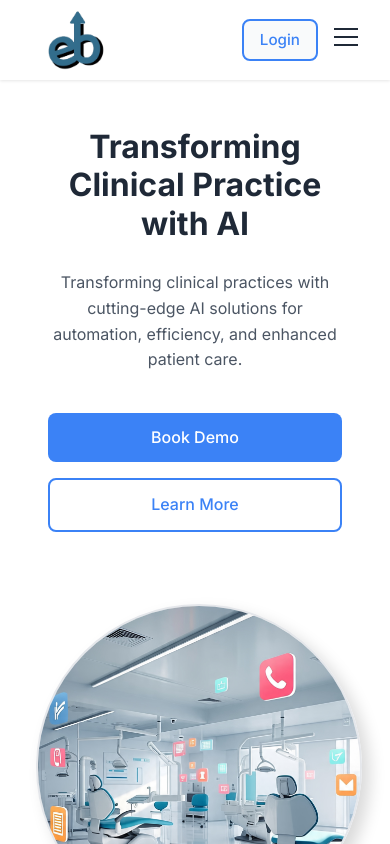
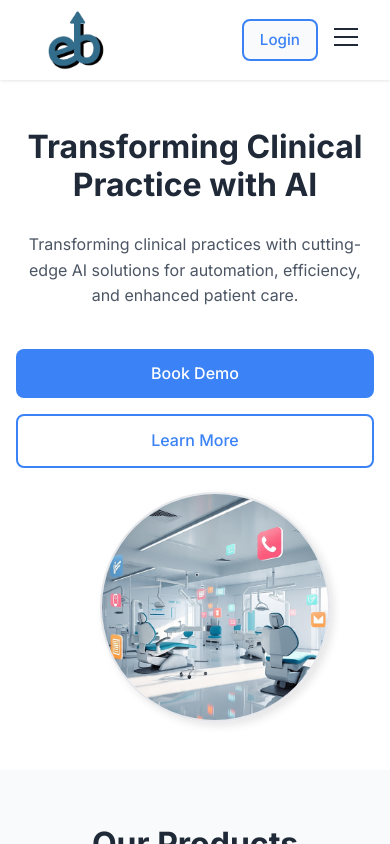
Before and after one commit to Jannatt22/Effibotic-Schedly-AI, a React (Create React App) app: page / in a window 390 px wide. Shown: the top 844 px of the page. Built offline with nearby package versions, Linux system fonts and the light colour scheme.

Commit message:
Refactor: Move Hero section to its own component and CSS file

```diff
--- a/src/App.css
+++ b/src/App.css
@@ -381,92 +381,6 @@ body {
   }
 }
 
-/* Hero Section */
-.hero-section {
-  background: var(--white);
-  padding: 8rem 6rem;
-  display: flex;
-  align-items: flex-start;
-  justify-content: space-between;
-  width: 100%;
-  margin: 0;
-  gap: 5rem;
-}
-
-.hero-content {
-  flex: 1;
-  max-width: 600px;
-  padding: 0 2rem;
-}
-
-.hero-content h1 {
-  font-size: 3.5rem;
-  line-height: 1.2;
-  margin-bottom: 1.7rem;
-  color: var(--text-main);
-}
-
-.hero-content p {
-  font-size: 1.25rem;
-  color: #4B5563;
-  margin-bottom: 2.5rem;
-}
-
-.hero-image {
-  flex: 1;
-  max-width: 500px;
-  max-height: 500px;
-  display: flex;
-  align-items: center;
-  justify-content: center;
-  padding: 3rem 2rem 0 0;
-}
-
-.feature-image {
-  width: 100%;
-  height: auto;
-  object-fit: contain;
-  border-radius: 50%;
-  border: 2px solid #E5E7EB;
-  box-shadow: 8px 8px 16px rgba(0, 0, 0, 0.15);
-  aspect-ratio: 1;
-  max-width: 400px;
-  max-height: 400px;
-  transition: transform 0.3s ease, box-shadow 0.3s ease;
-}
-
-.feature-image:hover {
-  transform: translateY(-5px);
-  box-shadow: 12px 12px 20px rgba(0, 0, 0, 0.2);
-}
-
-.hero-buttons {
-  display: flex;
-  gap: 1rem;
-}
-
-.secondary-button {
-  padding: 0.75rem 1.5rem;
-  border: 2px solid var(--primary);
-  color: var(--primary);
-  text-decoration: none;
-  border-radius: 0.5rem;
-  font-weight: 500;
-  transition: all 0.3s ease;
-}
-
-.secondary-button:hover {
-  background: var(--primary);
-  color: var(--white);
-}
-
-.placeholder-image {
-  width: 400px;
-  height: 400px;
-  background: #E5E7EB;
-  border-radius: 1rem;
-}
-
 /* Products Section */
 .products-section {
   padding: 6rem 10%;
--- a/src/App.tsx
+++ b/src/App.tsx
@@ -2,6 +2,7 @@ import React, { useRef, useEffect } from 'react';
 import { BrowserRouter as Router, Routes, Route, Link, useParams } from 'react-router-dom';
 import './App.css';
 import Navigation from './components/layout/Navigation';
+import HeroSection from './components/sections/Hero';
 
 // TypeScript interfaces
 interface ProductCardProps {
@@ -11,25 +12,6 @@ interface ProductCardProps {
   icon: string;
   features: string[];
 }
-
-// Hero Section Component
-const HeroSection = () => {
-  return (
-    <section className="hero-section">
-      <div className="hero-content">
-        <h1>Transforming Clinical Practice with AI</h1>
-        <p>Transforming clinical practices with cutting-edge AI solutions for automation, efficiency, and enhanced patient care.</p>
-        <div className="hero-buttons">
-          <a href="https://calendly.com/siva-effibotic/30min?month=2025-06" target="_blank" rel="noopener noreferrer" className="cta-button">Book Demo</a>
-          <a href="#learn-more" className="secondary-button">Learn More</a>
-        </div>
-      </div>
-      <div className="hero-image">
-        <img src="/image-1.jpg" alt="AI Scheduling Interface" className="feature-image" />
-      </div>
-    </section>
-  );
-};
 
 // Product Card Component
 const ProductCard: React.FC<ProductCardProps> = ({ id, title, description, icon, features }) => {
--- /dev/null
+++ b/src/components/css/Hero.css
@@ -0,0 +1,155 @@
+/* Hero Section */
+.hero-section {
+  background: var(--white);
+  padding: 8rem 6rem;
+  display: flex;
+  align-items: flex-start;
+  justify-content: space-between;
+  width: 100%;
+  margin: 0;
+  gap: 5rem;
+}
+
+.hero-content {
+  flex: 1;
+  max-width: 600px;
+  padding: 0 2rem;
+}
+
+.hero-content h1 {
+  font-size: 3.5rem;
+  line-height: 1.2;
+  margin-bottom: 1.7rem;
+  color: var(--text-main);
+}
+
+.hero-content p {
+  font-size: 1.25rem;
+  color: #4B5563;
+  margin-bottom: 2.5rem;
+}
+
+.hero-image {
+  flex: 1;
+  max-width: 500px;
+  max-height: 500px;
+  display: flex;
+  align-items: center;
+  justify-content: center;
+  padding: 3rem 2rem 0 0;
+}
+
+.feature-image {
+  width: 100%;
+  height: auto;
+  object-fit: contain;
+  border-radius: 50%;
+  border: 2px solid #E5E7EB;
+  box-shadow: 8px 8px 16px rgba(0, 0, 0, 0.15);
+  aspect-ratio: 1;
+  max-width: 400px;
+  max-height: 400px;
+  transition: transform 0.3s ease, box-shadow 0.3s ease;
+}
+
+.feature-image:hover {
+  transform: translateY(-5px);
+  box-shadow: 12px 12px 20px rgba(0, 0, 0, 0.2);
+}
+
+.hero-buttons {
+  display: flex;
+  gap: 1rem;
+}
+
+.secondary-button {
+  padding: 0.75rem 1.5rem;
+  border: 2px solid var(--primary);
+  color: var(--primary);
+  text-decoration: none;
+  border-radius: 0.5rem;
+  font-weight: 500;
+  transition: all 0.3s ease;
+}
+
+.secondary-button:hover {
+  background: var(--primary);
+  color: var(--white);
+}
+
+/* Media Queries */
+@media (max-width: 768px) {
+  .hero-section {
+    flex-direction: column;
+    text-align: center;
+    padding: 4rem 1rem;
+    gap: 2rem;
+    align-items: center;
+  }
+
+  .hero-content {
+    max-width: 100%;
+    padding: 0;
+  }
+
+  .hero-image {
+    max-width: 95%;
+    display: flex;
+    justify-content: center;
+    align-items: center;
+    margin: 0 auto;
+    padding: 0;
+  }
+
+  .feature-image {
+    max-width: 300px;
+    width: 100%;
+    margin: 0 auto;
+    transform: translateX(8px);
+    box-shadow: 4px 4px 8px rgba(0, 0, 0, 0.1);
+  }
+}
+
+@media (max-width: 640px) {
+  .hero-section {
+    padding: 3rem 1rem;
+    gap: 1.5rem;
+    align-items: center;
+  }
+
+  .hero-content h1 {
+    font-size: 2rem;
+  }
+
+  .hero-content p {
+    font-size: 1rem;
+  }
+
+  .hero-buttons {
+    flex-direction: column;
+    gap: 1rem;
+  }
+
+  .hero-buttons .cta-button,
+  .hero-buttons .secondary-button {
+    width: 100%;
+    text-align: center;
+  }
+
+  .hero-image {
+    max-width: 100%;
+    display: flex;
+    justify-content: center;
+    align-items: center;
+    margin: 0 auto;
+    padding: 0;
+  }
+
+  .feature-image {
+    max-width: 230px;
+    width: 100%;
+    margin: 0 auto;
+    transform: translateX(20px);
+    box-shadow: 4px 4px 8px rgba(0, 0, 0, 0.1);
+  }
+}
--- /dev/null
+++ b/src/components/sections/Hero.tsx
@@ -0,0 +1,22 @@
+import React from 'react';
+import '../../components/css/Hero.css';
+
+const HeroSection = () => {
+  return (
+    <section className="hero-section">
+      <div className="hero-content">
+        <h1>Transforming Clinical Practice with AI</h1>
+        <p>Transforming clinical practices with cutting-edge AI solutions for automation, efficiency, and enhanced patient care.</p>
+        <div className="hero-buttons">
+          <a href="https://calendly.com/siva-effibotic/30min?month=2025-06" target="_blank" rel="noopener noreferrer" className="cta-button">Book Demo</a>
+          <a href="#learn-more" className="secondary-button">Learn More</a>
+        </div>
+      </div>
+      <div className="hero-image">
+        <img src="/image-1.jpg" alt="AI Scheduling Interface" className="feature-image" />
+      </div>
+    </section>
+  );
+};
+
+export default HeroSection;
```
